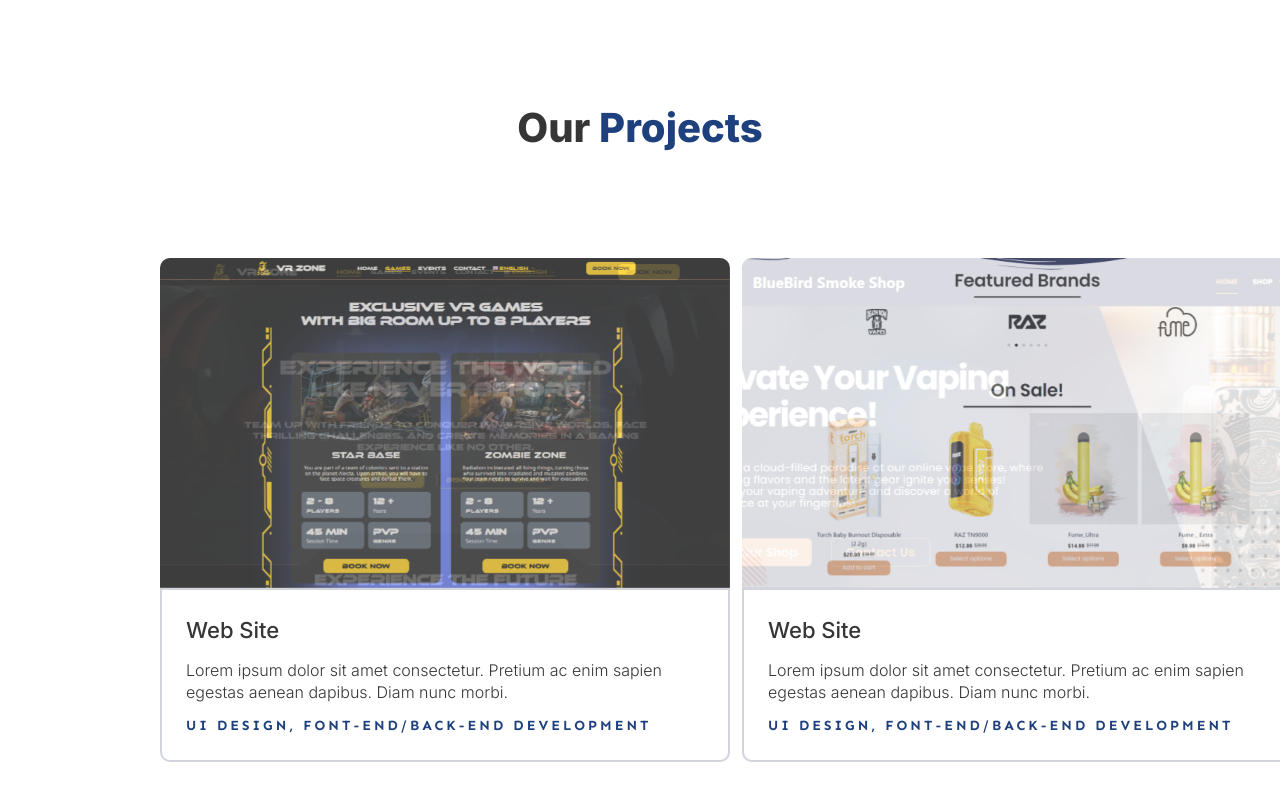
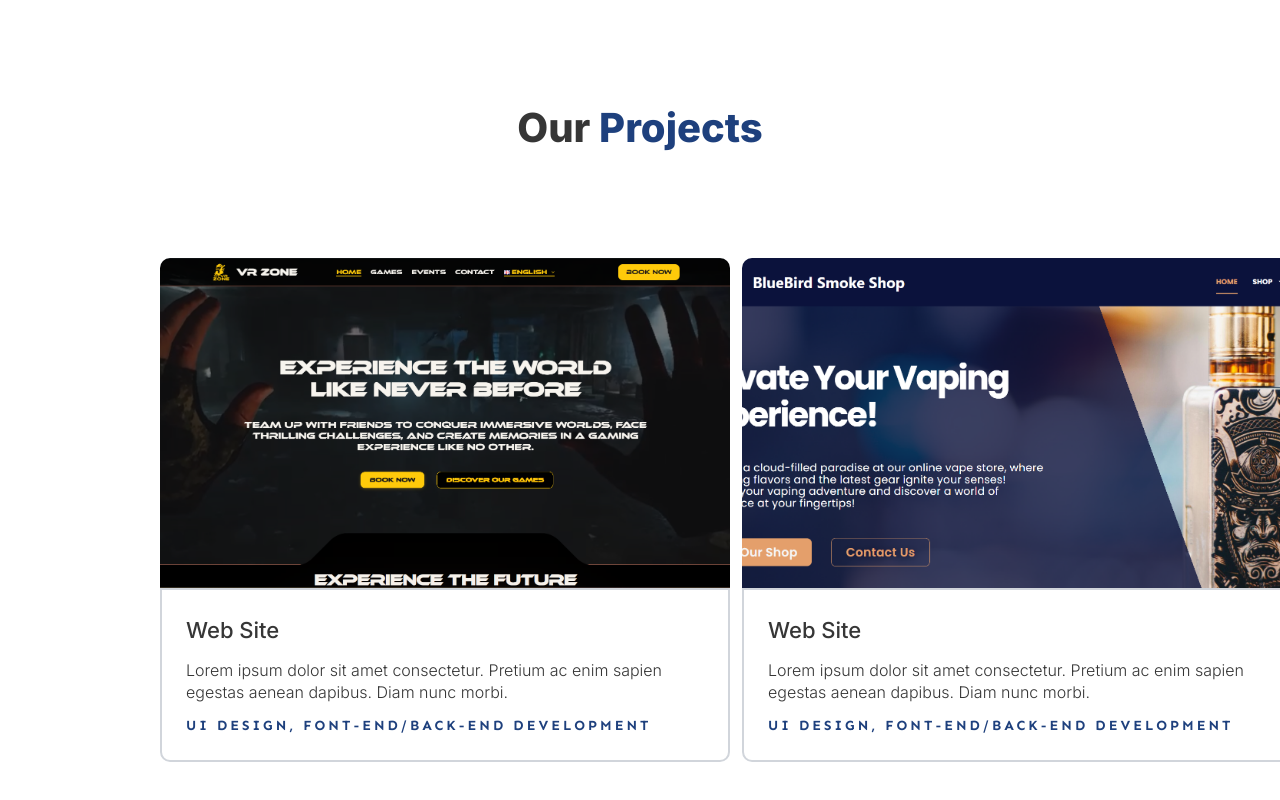
Before and after one commit to Momen-Assaf/HunainFZE, a React (Create React App) app: page / in a window 1280 px wide. Shown: the part 2321-3121 px from the top of the page. Built offline with nearby package versions, Linux system fonts and the light colour scheme.

Commit message:
interval change, project card

```diff
--- a/src/components/ProjectCard.tsx
+++ b/src/components/ProjectCard.tsx
@@ -35,9 +35,8 @@ const ProjectCard: React.FC<ProjectCardProps> = ({
         if (hoverImg.length > 0) {
             const interval = setInterval(() => {
                 setCurrentImageIndex((prevIndex) => (prevIndex + 1) % hoverImg.length);
-            }, 3000); // Change image every 2 seconds
-
-            return () => clearInterval(interval); // Cleanup the interval on unmount
+            }, 4000);
+            return () => clearInterval(interval);
         }
     }, [hoverImg]);
 
```
